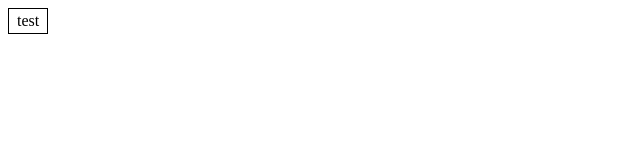
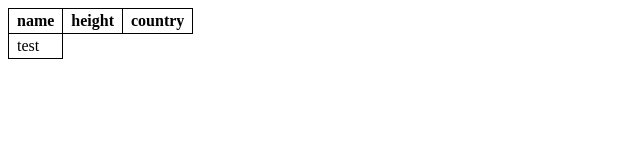
Before and after one commit to jhancock1975/ejs, a plain HTML site: page chapter-13/table/table.html in a window 1280 px wide. Shown: the whole page, without its empty margins (0-640 px from the left). Drawn offline with Linux system fonts and the light colour scheme.

Commit message:
add function for reading header

```diff
--- a/chapter-13/table/table.html
+++ b/chapter-13/table/table.html
@@ -24,10 +24,32 @@ var MOUNTAINS = [
 if (typeof module != "undefined" && module.exports)
   module.exports = MOUNTAINS;
 
+  function getTableHeader(data){
+	var columnNames = new Set();
+	data.forEach(function(obj){
+		Object.keys(obj).forEach(function(keyName){
+			columnNames.add(keyName);
+		});
+	});
+	var tr = document.createElement('TR');
+	for (let item of columnNames){
+		var th = document.createElement('TH');
+		th.innerHTML = item;
+		tr.appendChild(th);
+	}
+	return tr;
+  }
+
   function buildTable(data) {
+
+	var tableHeader = getTableHeader(data);
+
 	var table = document.createElement('TABLE');
+	table.appendChild(tableHeader);
+
 	var tr = document.createElement('TR');
 	table.appendChild(tr);
+
 	var td = document.createElement('TD');
 	tr.appendChild(td);
 	td.innerHTML='test';
```
